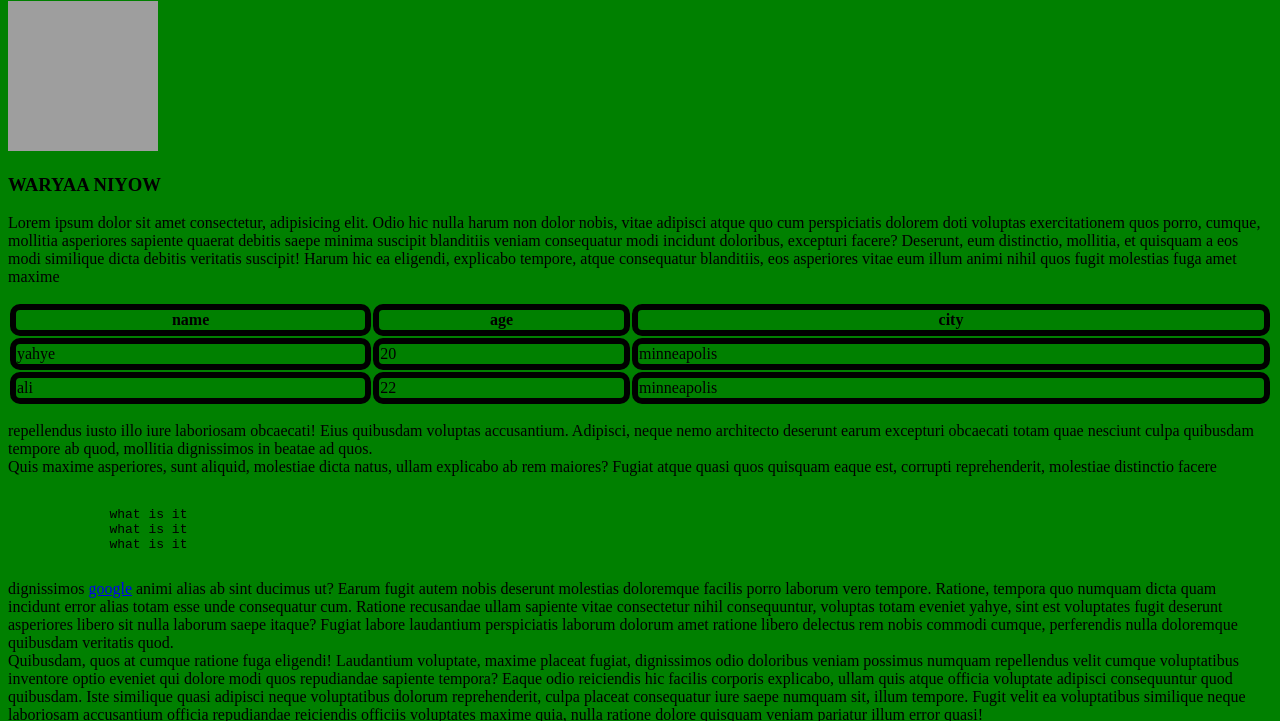
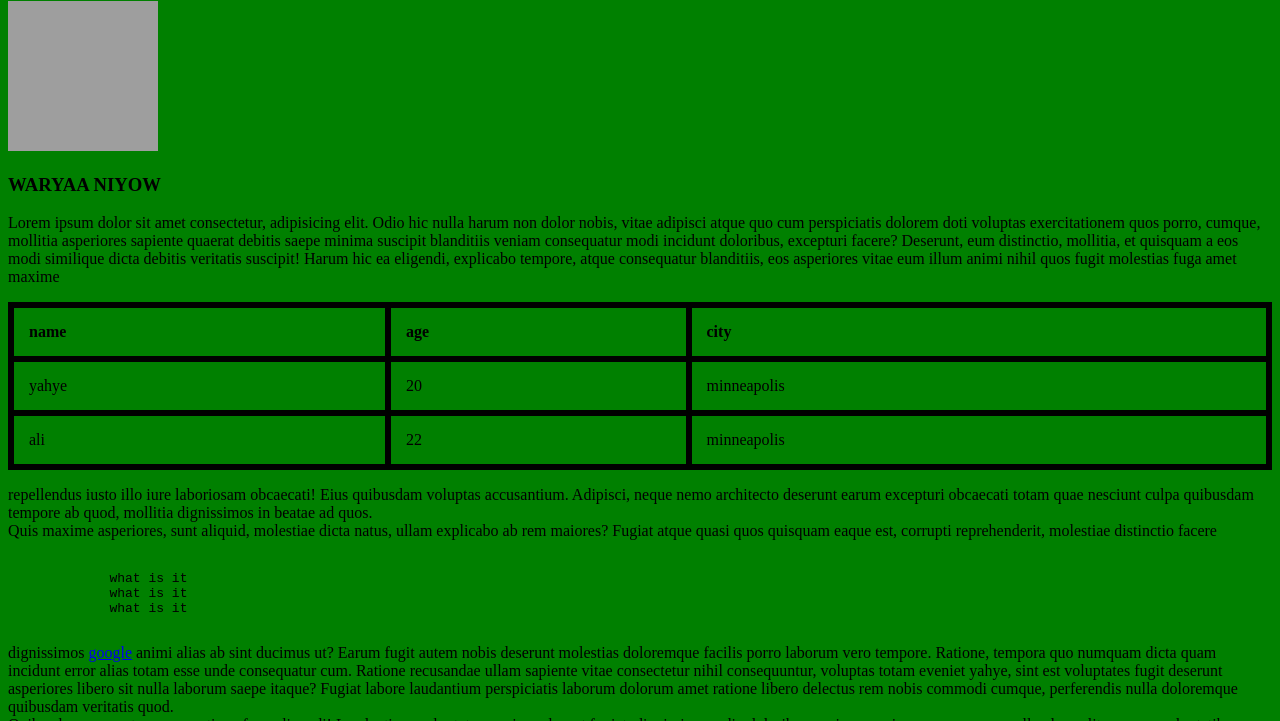
Before and after one commit to yahye416-blip/yahye416, a plain HTML site: page fastTrack_Academy/html/yahyewebsite.html in a window 1280 px wide. Shown: the part 79-800 px from the top of the page. Drawn offline with Linux system fonts and the light colour scheme; grey boxes are pictures that could not be loaded.

Commit message:
fixed bugs

```diff
--- a/fastTrack_Academy/html/yahyewebsite.html
+++ b/fastTrack_Academy/html/yahyewebsite.html
@@ -20,12 +20,11 @@
     quisquam a eos modi similique dicta debitis veritatis suscipit! Harum hic ea
     eligendi, explicabo tempore, atque consequatur blanditiis, eos asperiores
     vitae eum illum animi nihil quos fugit molestias fuga amet maxime</p>
-<table style="width:  100%">
-  <style> th, td  {border: 6px solid black;}  {border-collapse: collapse;   }
-    {padding: 15px;}  {text-align: left;    }
-    {border-radius : 12px;}
+<table style="width: 100%">
+  <style>
+    table { border-collapse: collapse; width: 100%; border-radius: 10px; }
+    th, td { border: 6px solid black; padding: 15px; text-align: left; border-radius: 12px; }
   </style>
-  <style> table, th,td {border-radius: 10px;} </style>
     <tr>
         <th>name</th>
         <th>age</th>
```
